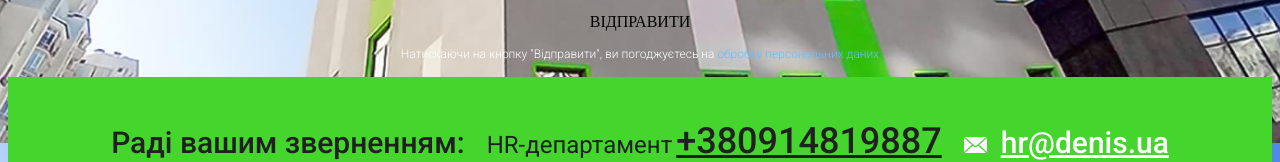
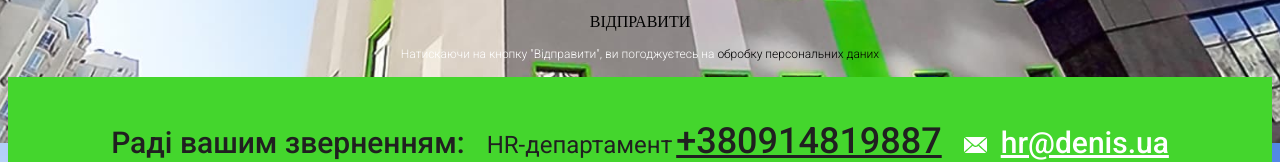
Before and after one commit to Nechuhaev/addnew-ru, a plain HTML site: page index.html in a window 1280 px wide. In both pictures the pointer is over the element "обробку персональних даних". Shown: the part 657-819 px from the top of the page. Drawn offline with Linux system fonts and the light colour scheme.

Commit message:
Добавил Hover на текст

```diff
--- a/css/style.css
+++ b/css/style.css
@@ -77,6 +77,10 @@ body {
   color: #67bfff;
 }
 
+.gdpr-blue:hover {
+  color: black;
+}
+
 /* Main footer */
 .footer-green {
   height: 190px;
```
